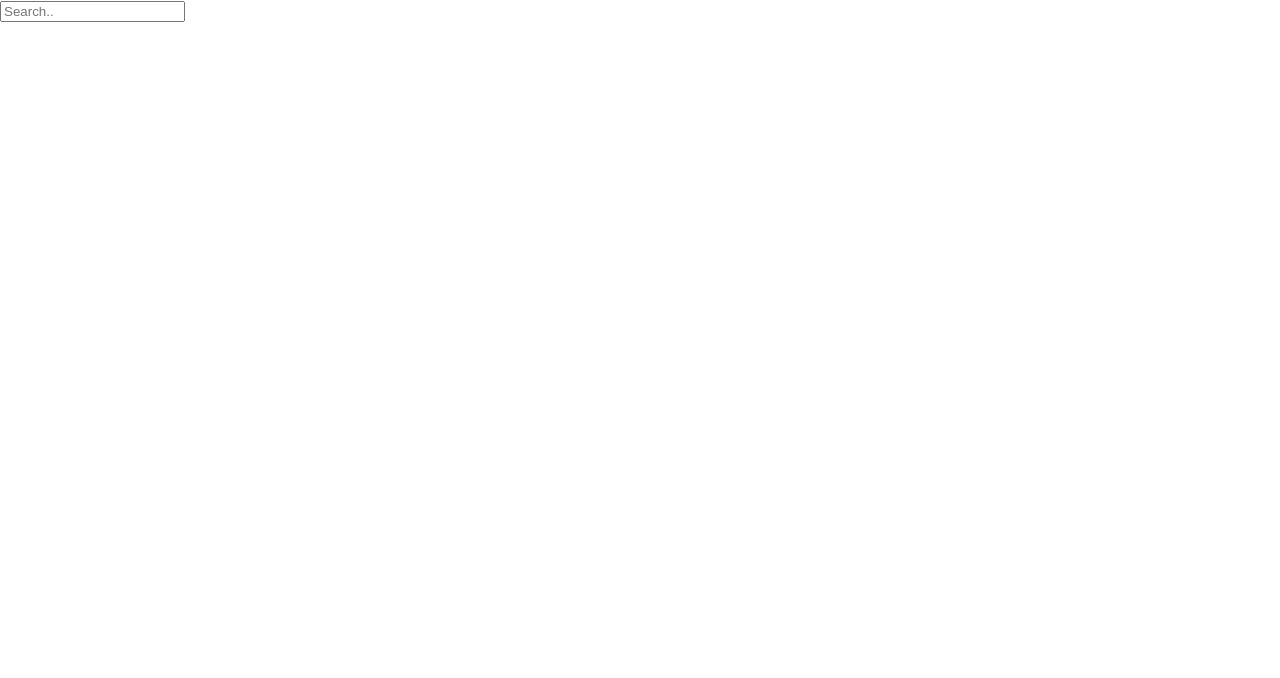
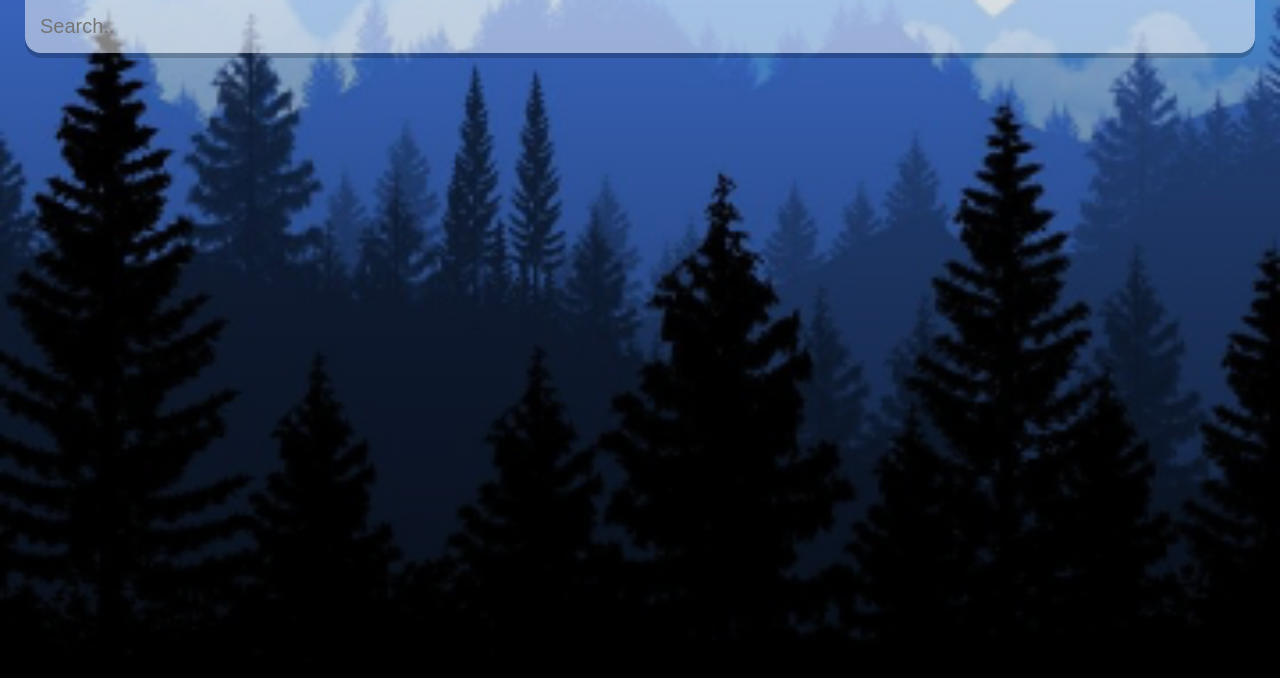
Before and after one commit to AlthafHussainK/weather-react, a React (Create React App) app: page / in a window 1280 px wide. Shown: the top 678 px of the page. Built offline with nearby package versions, Linux system fonts and the light colour scheme.

Commit message:
style main

```diff
--- a/src/index.css
+++ b/src/index.css
@@ -1,13 +1,52 @@
-body {
+* {
   margin: 0;
-  font-family: -apple-system, BlinkMacSystemFont, 'Segoe UI', 'Roboto', 'Oxygen',
-    'Ubuntu', 'Cantarell', 'Fira Sans', 'Droid Sans', 'Helvetica Neue',
-    sans-serif;
-  -webkit-font-smoothing: antialiased;
-  -moz-osx-font-smoothing: grayscale;
+  padding: 0;
+  box-sizing: border-box;
 }
 
-code {
-  font-family: source-code-pro, Menlo, Monaco, Consolas, 'Courier New',
-    monospace;
+body {
+  font-family:'Franklin Gothic Medium', 'Arial Narrow', Arial, sans-serif;
 }
+
+.app {
+  background-image: url('./assets/cold-bg.jpg');
+  background-size: cover;
+  background-position: bottom;
+  transition: .4s ease-out;
+}
+
+.app.warm {
+  background-image: url('./assets/warm-bg.jpg');
+}
+
+main {
+  min-height: 100vh;
+  background-image: linear-gradient(to bottom, rgba(0,0,0,.2), rgba(0,0,0,.75));
+  padding: 25px;
+}
+
+.search-box {
+  width: 100%;
+  margin: 0 0 75px;
+}
+
+.search-box .search-bar {
+  display: block;
+  width: 100%;
+  padding: 15px;
+  appearance: none;
+  background: none;
+  border: none;
+  outline: none;
+  background-color: rgba(255, 255, 255, .5);
+  border-radius: 0 0 16px 16px;
+  margin-top: -25px;
+  box-shadow: 0px 5px rgba(0,0,0,.2);
+  color: #313131;
+  font-size: 20px;
+  transition: .4s ease;
+}
+
+.search-box .search-bar:focus {
+  background-color: rgba(255, 255, 255, .75);
+}
```
Also changed, not shown: src/assets/cold-bg.jpg (added), src/assets/warm-bg.jpg (added).
